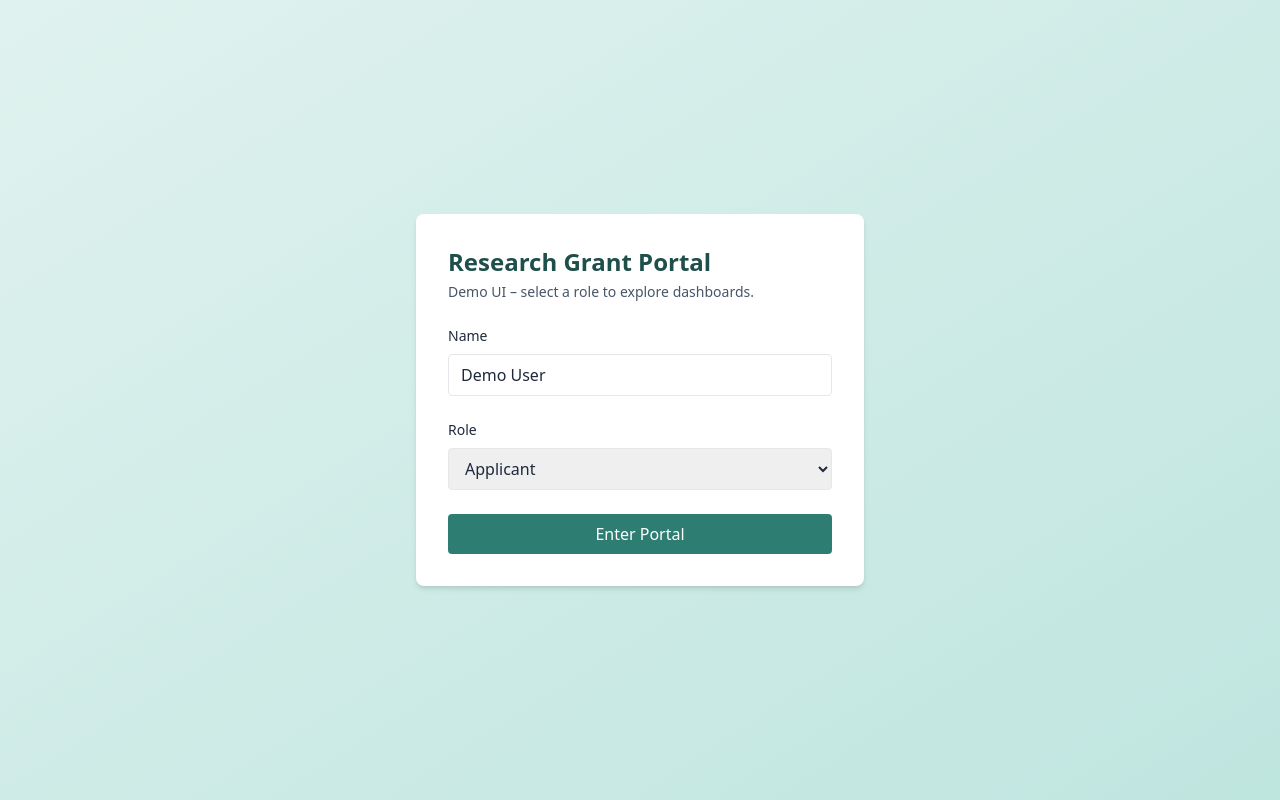
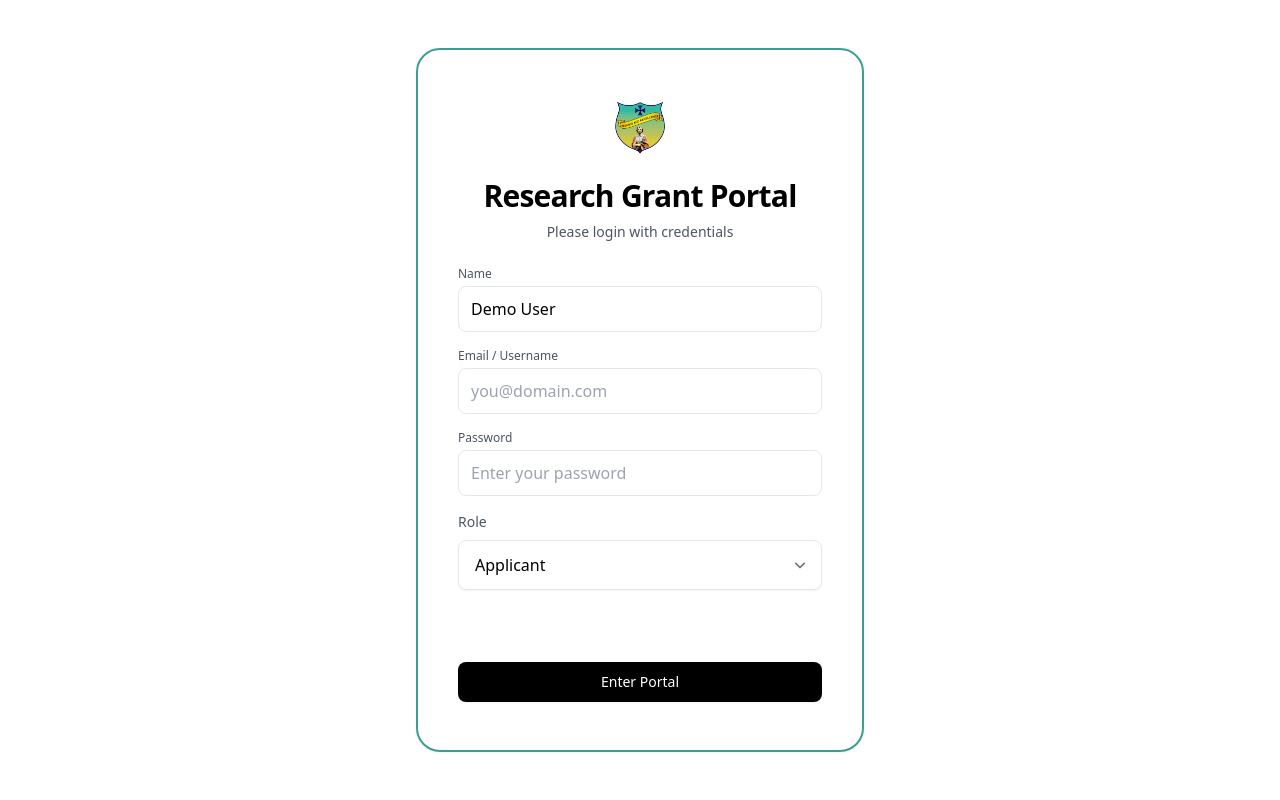
Before and after one commit to PlatypusPus/ResearchPortal, a React (Vite) app: page /login in a window 1280 px wide. Built offline with nearby package versions, Linux system fonts and the light colour scheme.

Commit message:
style: refine login page with new style, sjec logo and add 2 fields: email and password

```diff
--- /dev/null
+++ b/src/components/ui/Dropdown.tsx
@@ -0,0 +1,83 @@
+import React from "react";
+
+type OptionItem = string | { label: string; value: string };
+
+interface DropdownProps {
+  id?: string;
+  label?: string;
+  options: OptionItem[];
+  value?: string;
+  onChange: (value: string) => void;
+  placeholder?: string;
+  className?: string;
+  required?: boolean;
+  disabled?: boolean;
+}
+
+const Dropdown: React.FC<DropdownProps> = ({
+  id,
+  label,
+  options,
+  value = "",
+  onChange,
+  placeholder = "Select an option",
+  className = "",
+  required = false,
+  disabled = false,
+}) => {
+  const normalized = options.map((o) =>
+    typeof o === "string" ? { label: o, value: o } : o
+  );
+
+  return (
+    <div className={`w-full ${className}`}>
+      {label && (
+        <label
+          htmlFor={id}
+          className="block text-sm font-medium text-gray-600 mb-2"
+        >
+          {label}
+        </label>
+      )}
+      <div className="relative">
+        <select
+          id={id}
+          value={value}
+          onChange={(e) => onChange(e.target.value)}
+          required={required}
+          disabled={disabled}
+          className={`appearance-none w-full bg-white border ${
+            disabled
+              ? "border-gray-100 bg-gray-50 text-gray-400"
+              : "border-gray-200"
+          } rounded-lg px-4 py-3 text-black placeholder-gray-400 focus:outline-none focus:ring-2 focus:ring-brand-200 focus:border-brand-500 transition-colors shadow-sm`}
+        >
+          <option value="">{placeholder}</option>
+          {normalized.map((opt) => (
+            <option key={opt.value} value={opt.value}>
+              {opt.label}
+            </option>
+          ))}
+        </select>
+        <svg
+          width="20"
+          height="20"
+          viewBox="0 0 24 24"
+          fill="none"
+          className="pointer-events-none absolute right-3 top-1/2 transform -translate-y-1/2 text-gray-500"
+          xmlns="http://www.w3.org/2000/svg"
+        >
+          <path
+            d="M7 10l5 5 5-5"
+            stroke="currentColor"
+            strokeWidth="2"
+            strokeLinecap="round"
+            strokeLinejoin="round"
+          />
+        </svg>
+      </div>
+    </div>
+  );
+};
+
+export default Dropdown;
--- a/src/pages/Login.tsx
+++ b/src/pages/Login.tsx
@@ -1,41 +1,112 @@
-import React, { useState } from 'react';
-import { useNavigate } from 'react-router-dom';
-import { Role } from '../data/types';
-import { useData } from '../data/DataContext';
+import React, { useState } from "react";
+import { useNavigate } from "react-router-dom";
+import { Role } from "../data/types";
+import { useData } from "../data/DataContext";
+import Dropdown from "../components/ui/Dropdown";
 
-const roles: Role[] = ['Applicant', 'Committee', 'Dean', 'Principal', 'Admin'];
+const roles: Role[] = ["Applicant", "Committee", "Dean", "Principal", "Admin"];
 
 const Login: React.FC = () => {
-  const [role, setRole] = useState<Role>('Applicant');
-  const [name, setName] = useState('Demo User');
+  const [role, setRole] = useState<Role>("Applicant");
+  const [name, setName] = useState("Demo User");
+  const [email, setEmail] = useState("demo@domain.com");
+  const [password, setPassword] = useState("password");
   const { loginAs } = useData();
   const navigate = useNavigate();
 
   const handleSubmit = (e: React.FormEvent) => {
     e.preventDefault();
     loginAs(role, name);
-    const path = '/' + role.toLowerCase().replace(/ .*/, '');
+    const path = "/" + role.toLowerCase().replace(/ .*/, "");
     navigate(path);
   };
 
   return (
-    <div className="min-h-screen flex items-center justify-center bg-gradient-to-br from-brand-100 to-brand-200 p-4">
-      <form onSubmit={handleSubmit} className="bg-white w-full max-w-md p-8 rounded-lg shadow-md space-y-6">
-        <div>
-          <h1 className="text-2xl font-semibold text-brand-800 mb-1">Research Grant Portal</h1>
-          <p className="text-sm text-slate-600">Demo UI – select a role to explore dashboards.</p>
+    <div className="min-h-screen flex items-center justify-center bg-white p-6">
+      <form
+        onSubmit={handleSubmit}
+        className="w-full max-w-md bg-white border-2 border-brand-500 rounded-3xl shadow-sm px-8 py-10 sm:px-10 sm:py-12"
+      >
+        <div className="mb-6 text-center">
+          <img
+            src="/src/assets/sjeclogo.png"
+            alt="SJEC Logo"
+            className="mx-auto h-16 w-auto mb-4"
+          />
+          <h1 className="text-2xl sm:text-3xl font-semibold text-black tracking-tight">
+            Research Grant Portal
+          </h1>
+          <p className="mt-2 text-sm text-gray-600">
+            Please login with credentials
+          </p>
         </div>
-        <div className="space-y-2">
-          <label className="block text-sm font-medium">Name</label>
-          <input value={name} onChange={e => setName(e.target.value)} className="w-full border rounded px-3 py-2 focus:outline-none focus:ring-2 focus:ring-brand-400" />
+
+        <div className="grid gap-4">
+          <div>
+            <label
+              htmlFor="name"
+              className="block text-xs font-medium text-gray-600 mb-1"
+            >
+              Name
+            </label>
+            <input
+              id="name"
+              value={name}
+              onChange={(e) => setName(e.target.value)}
+              className="w-full appearance-none border border-gray-200 rounded-lg px-3 py-2.5 text-black placeholder-gray-400 focus:outline-none focus:ring-2 focus:ring-brand-200 focus:border-brand-300"
+            />
+          </div>
+
+          <div>
+            <label
+              htmlFor="email"
+              className="block text-xs font-medium text-gray-600 mb-1"
+            >
+              Email / Username
+            </label>
+            <input
+              id="email"
+              type="email"
+              placeholder="you@domain.com"
+              className="w-full appearance-none border border-gray-200 rounded-lg px-3 py-2.5 text-black placeholder-gray-400 focus:outline-none focus:ring-2 focus:ring-brand-200 focus:border-brand-300"
+            />
+          </div>
+
+          <div>
+            <label
+              htmlFor="password"
+              className="block text-xs font-medium text-gray-600 mb-1"
+            >
+              Password
+            </label>
+            <input
+              id="password"
+              type="password"
+              placeholder="Enter your password"
+              className="w-full appearance-none border border-gray-200 rounded-lg px-3 py-2.5 text-black placeholder-gray-400 focus:outline-none focus:ring-2 focus:ring-brand-200 focus:border-brand-300"
+            />
+          </div>
+
+          <div>
+            <Dropdown
+              id="role"
+              label="Role"
+              options={roles}
+              value={role}
+              onChange={(v) => setRole(v as Role)}
+              placeholder="Select a role"
+            />
+          </div>
+
+          <div className="h-10" />
+
+          <button
+            type="submit"
+            className="w-full inline-flex justify-center items-center bg-black text-white py-2.5 rounded-lg text-sm font-medium hover:bg-brand-800 transition-colors shadow-sm"
+          >
+            Enter Portal
+          </button>
         </div>
-        <div className="space-y-2">
-          <label className="block text-sm font-medium">Role</label>
-          <select value={role} onChange={e => setRole(e.target.value as Role)} className="w-full border rounded px-3 py-2 focus:outline-none focus:ring-2 focus:ring-brand-400">
-            {roles.map(r => <option key={r} value={r}>{r}</option>)}
-          </select>
-        </div>
-        <button type="submit" className="w-full bg-brand-600 hover:bg-brand-500 text-white py-2 rounded font-medium">Enter Portal</button>
       </form>
     </div>
   );
```
Also changed, not shown: src/assets/sjeclogo.png (added).
